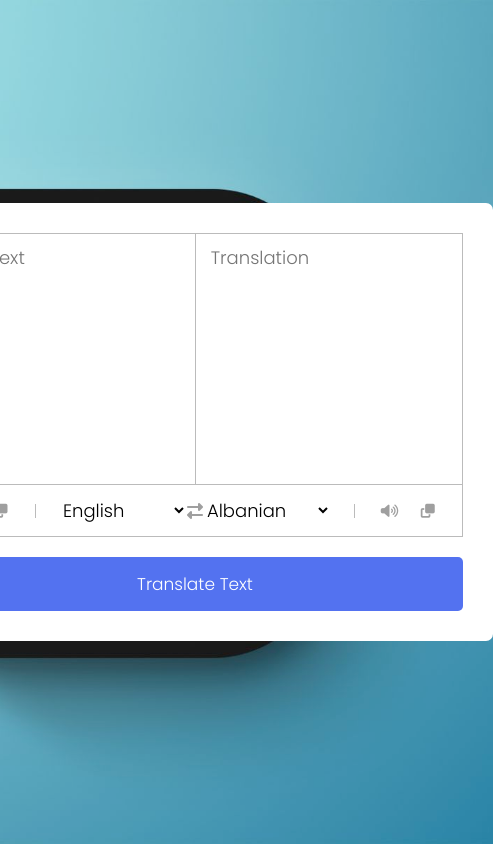
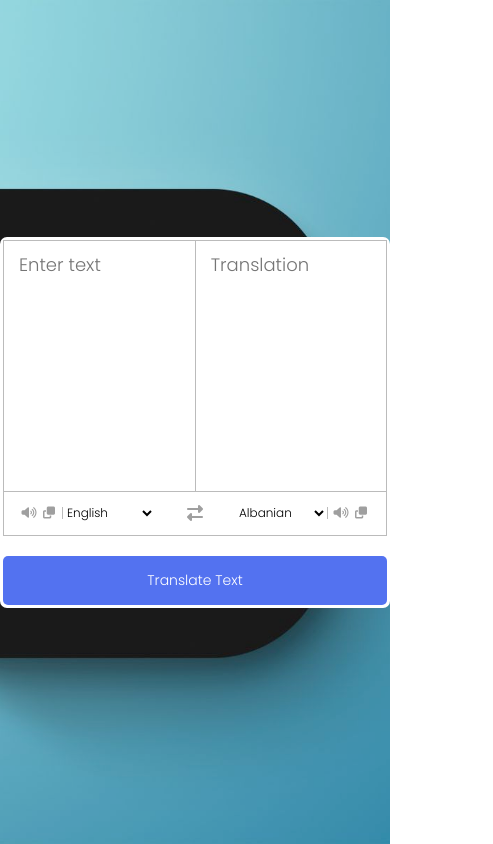
Before and after one commit to EGega/languageTranslator, a plain HTML site: page index.html in a window 390 px wide. Shown: the whole page, 493 px wide, since content can reach past the window. Drawn offline with Linux system fonts and the light colour scheme.

Commit message:
Media Querys Adjusted

```diff
--- a/style.css
+++ b/style.css
@@ -104,3 +104,31 @@ body {
     color: #fff;
     font-size: 17px;
 }
+
+@media (max-width: 800px ) {
+  .container {
+    width: 100%;
+    padding: 3px;
+  }
+  .controls .row select {
+    border: none;
+    outline: none;
+    background: none;
+    font-size: 12px;
+  }
+  .controls .row.from .icons {
+
+    padding-right: 3px;
+  }
+  .controls .row.to .icons {
+    padding-left: 3px;
+  }
+  .controls .icons i {
+    font-size: 12px;
+    width: 20px;
+
+  }
+  .container button  {
+    font-size: 14px;
+}
+}
```
